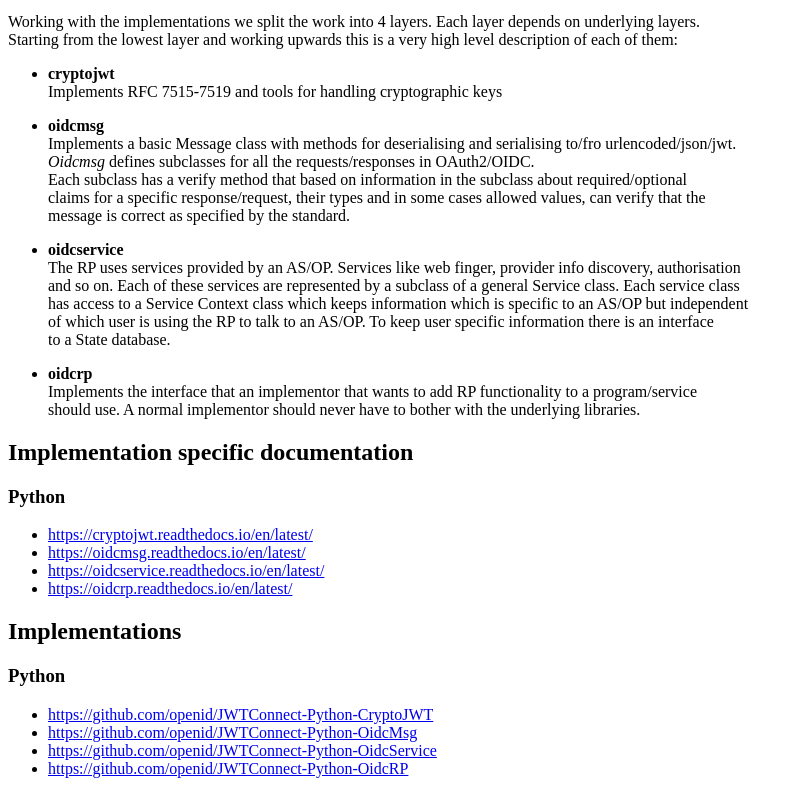
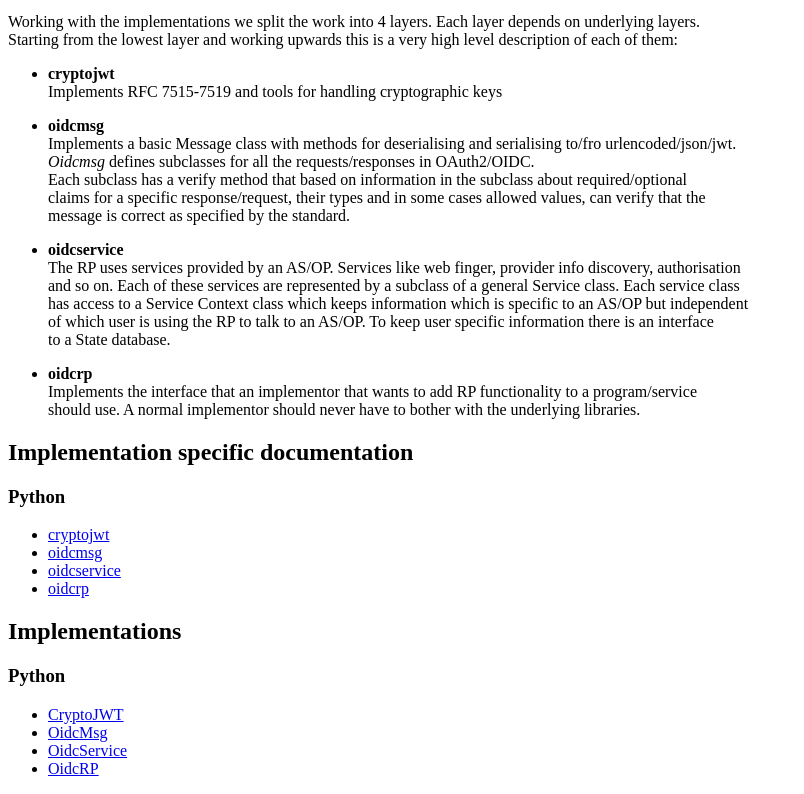
Before and after one commit to openid/jwtconnect.io, a plain HTML site: page index.html in a window 1280 px wide. Shown: the part 466-1260 px from the top of the page, without its empty margins (0-804 px from the left). Drawn offline with Linux system fonts and the light colour scheme.

Commit message:
First version

```diff
--- a/index.html
+++ b/index.html
@@ -56,22 +56,22 @@
 <h2><a id="Implementation_specific_documentation_40"></a>Implementation specific documentation</h2>
 <h3><a id="Python_42"></a>Python</h3>
 <ul>
-    <li><a href="https://cryptojwt.readthedocs.io/en/latest/">https://cryptojwt.readthedocs.io/en/latest/</a></li>
-    <li><a href="https://oidcmsg.readthedocs.io/en/latest/">https://oidcmsg.readthedocs.io/en/latest/</a></li>
-    <li><a href="https://oidcservice.readthedocs.io/en/latest/">https://oidcservice.readthedocs.io/en/latest/</a></li>
-    <li><a href="https://oidcrp.readthedocs.io/en/latest/">https://oidcrp.readthedocs.io/en/latest/</a></li>
+    <li><a href="https://cryptojwt.readthedocs.io/en/latest/">cryptojwt</a></li>
+    <li><a href="https://oidcmsg.readthedocs.io/en/latest/">oidcmsg</a></li>
+    <li><a href="https://oidcservice.readthedocs.io/en/latest/">oidcservice</a></li>
+    <li><a href="https://oidcrp.readthedocs.io/en/latest/">oidcrp</a></li>
 </ul>
 <h2><a id="Implementations_50"></a>Implementations</h2>
 <h3><a id="Python_52"></a>Python</h3>
 <ul>
-    <li><a href="https://github.com/openid/JWTConnect-Python-CryptoJWT">https://github.com/openid/JWTConnect-Python-CryptoJWT</a>
+    <li><a href="https://github.com/openid/JWTConnect-Python-CryptoJWT">CryptoJWT</a>
     </li>
-    <li><a href="https://github.com/openid/JWTConnect-Python-OidcMsg">https://github.com/openid/JWTConnect-Python-OidcMsg</a>
+    <li><a href="https://github.com/openid/JWTConnect-Python-OidcMsg">OidcMsg</a>
     </li>
-    <li><a href="https://github.com/openid/JWTConnect-Python-OidcService">https://github.com/openid/JWTConnect-Python-OidcService</a>
+    <li><a href="https://github.com/openid/JWTConnect-Python-OidcService">OidcService</a>
     </li>
     <li>
-        <a href="https://github.com/openid/JWTConnect-Python-OidcRP">https://github.com/openid/JWTConnect-Python-OidcRP</a>
+        <a href="https://github.com/openid/JWTConnect-Python-OidcRP">OidcRP</a>
     </li>
 </ul>
 
```
